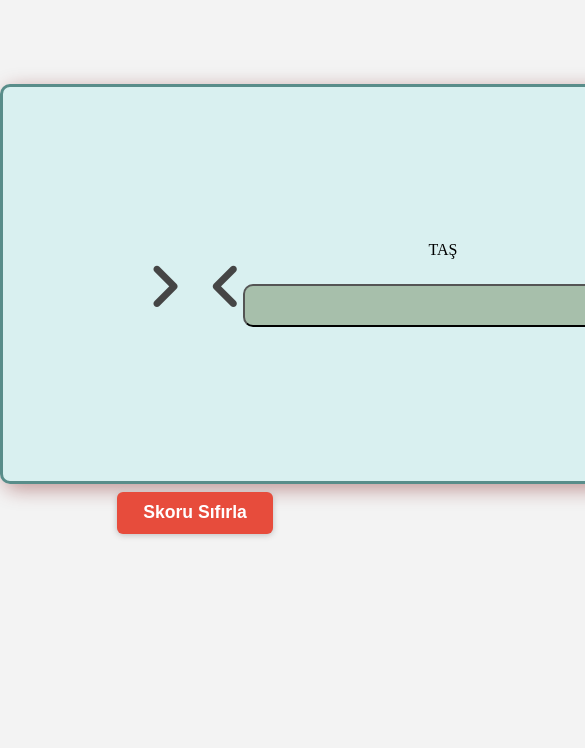
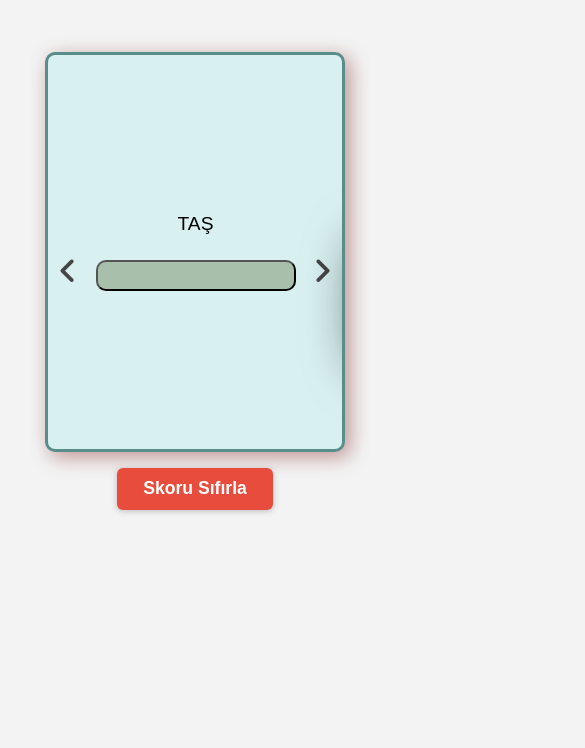
Before and after one commit to Dov07/RPS, a plain HTML site: page index.html in a window 390 px wide. Shown: the part 96-844 px from the top of the page, 585 px wide, since content can reach past the window. Drawn offline with Linux system fonts and the light colour scheme; a web font is replaced by a local one.

Commit message:
Responsive Steps

```diff
--- a/index.html
+++ b/index.html
@@ -16,28 +16,30 @@
 </head>
 
 <body>
-    <div>
+    <div class="container">
         <div class="header">
             <h1>TAŞ KAĞIT VE MAKAS</h1>
         </div>
+
         <!-- card body -->
         <div class="choise-move">
+            <button class="nav-btn prev"><i class="fa-solid fa-angle-left"></i></button>
             <div class="slider-track">
                 <div class="invisible">
-                    <P>TAŞ</P>
+                    <P class="rps_choise">TAŞ</P>
                     <button class="option first active" onclick="fight('Rock')">
                         <img src="/rps-img/the-rock.png" alt=""></button>
 
                 </div>
 
                 <div class="invisible">
-                    <p>KAĞIT</p>
+                    <p class="rps_choise">KAĞIT</p>
                     <button class="option second" onclick="fight('Paper')">
                         <img src="./rps-img/thumbs_b_c_7267580c3354c3a5397fdec21a59b066.jpg" alt=""></button>
 
                 </div>
                 <div class="invisible">
-                    <p>MAKAS</p>
+                    <p class="rps_choise">MAKAS</p>
                     <button class="option third" onclick="fight('Scissors')">
                         <img src="/rps-img/3096358.jpg" alt="">
 
@@ -45,13 +47,9 @@
 
                 </div>
             </div>
-
-        </div>
-        <!-- left right navigation -->
-        <div class="lf-nav">
-            <button class="nav-btn prev"><i class="fa-solid fa-angle-left"></i></button>
             <button class="nav-btn next"><i class="fa-solid fa-angle-right"></i></button>
         </div>
+
         <div class="result-area">
             <p class="showResult"></p>
             <button onclick="resetScore()" class="Reset">Skoru Sıfırla</button>
--- a/script.js
+++ b/script.js
@@ -6,7 +6,15 @@
 let currentIndex = 0;
 
 function updateSlide() {
-      track.style.transform = `translateX(-${currentIndex * 900}px)`;
+    let slideWidth;
+    if (window.matchMedia("(max-width: 600px)").matches) {
+        slideWidth = 250; // Mobil
+    } else if (window.matchMedia("(max-width: 900px)").matches){
+        slideWidth = 400; //tablet
+    }else{
+        slideWidth = 900; //tablet
+    }
+    track.style.transform = `translateX(-${currentIndex * slideWidth}px)`;
 }
 
 prevBtn.addEventListener('click', () => {
@@ -29,14 +37,14 @@ function resetScore() {
     console.log("Skor sıfırlandı:", sonuc);
 }
 // Sayfa yüklendiğinde mevcut skoru konsolda göster
-window.onload = function() {
+window.onload = function () {
     getResult();
 };
-function Calculate(){
+function Calculate() {
     let numberx = Math.random();
-   if(numberx < 1/3){
+    if (numberx < 1 / 3) {
         numberx = "Rock";
-   } else if(numberx < 2/3){
+    } else if (numberx < 2 / 3) {
         numberx = "Paper";
     } else {
         numberx = "Scissors";
@@ -45,32 +53,32 @@ function Calculate(){
 }
 
 let result = "";
-function fight(choise){
+function fight(choise) {
     const ComputerMove = Calculate();
-    let translate = {"Rock": "Taş", "Paper": "Kağıt", "Scissors": "Makas"};
+    let translate = { "Rock": "Taş", "Paper": "Kağıt", "Scissors": "Makas" };
     let result = "";
-    if(choise === "Rock"){
-        if(ComputerMove === "Rock"){
+    if (choise === "Rock") {
+        if (ComputerMove === "Rock") {
             result = "Berabere";
-        }else if(ComputerMove === "Paper"){
+        } else if (ComputerMove === "Paper") {
             result = "Kaybettin";
-        }else {
+        } else {
             result = "Kazandın";
         }
-    }else if(choise === "Paper"){
-        if(ComputerMove === "Rock"){
+    } else if (choise === "Paper") {
+        if (ComputerMove === "Rock") {
             result = "Kazandın";
-        }else if(ComputerMove === "Paper"){
+        } else if (ComputerMove === "Paper") {
             result = "Berabere";
-        }else{
+        } else {
             result = "Kaybettin";
         }
-    }else{
-        if(ComputerMove === "Rock"){
+    } else {
+        if (ComputerMove === "Rock") {
             result = "Kaybettin";
-        }else if(ComputerMove === "Paper"){
+        } else if (ComputerMove === "Paper") {
             result = "Kazandın";
-        }else{
+        } else {
             result = "Berabere";
         }
     }
@@ -84,18 +92,18 @@ function fight(choise){
 
 let sonuc;
 const data = localStorage.getItem("sonuc");
-if(data){
+if (data) {
     sonuc = JSON.parse(data);
-}else{
+} else {
     sonuc = { win: 0, tie: 0, lose: 0 };
 }
 
 function AddResult(result) {
-    if(result === "Kazandın"){
+    if (result === "Kazandın") {
         sonuc.win += 1;
-    }else if(result === "Berabere") {
+    } else if (result === "Berabere") {
         sonuc.tie += 1;
-    }else{
+    } else {
         sonuc.lose += 1;
     }
     updateScoreElement()
@@ -104,7 +112,7 @@ function AddResult(result) {
 
 function getResult() {
     const data = localStorage.getItem("sonuc");
-    if(data){
+    if (data) {
         const parsed = JSON.parse(data);
         console.log("Skor:", parsed);
         return parsed;
@@ -116,5 +124,5 @@ function getResult() {
 
 function updateScoreElement() {
     document.querySelector('.showResult')
-    .innerHTML = `Kazandın: ${sonuc.win}, Kayıp: ${sonuc.lose}, Berabere: ${sonuc.tie}`;
+        .innerHTML = `Kazandın: ${sonuc.win} , Kaybettin: ${sonuc.lose} , Berabere: ${sonuc.tie} `;
 }
--- a/style.css
+++ b/style.css
@@ -1,9 +1,58 @@
-/* Sonuç ve skor sıfırla alanı */
-
 
 
 
 @media (max-width: 600px) {
+    .container {
+        position: relative;
+    }
+
+    .choise-move {
+        max-width: 300px;
+        max-height: 400px;
+        display: flex;
+        margin-top: 0;
+        align-items: center;
+        justify-content: space-between;
+
+
+    }
+
+    .header {
+        font-size: small;
+    }
+
+
+
+    .slider-track {
+        max-width: 200px !important;
+        margin-left: 5px !important;
+        gap: 60% !important;
+        align-items: center;
+        margin-right: 4px;
+
+    }
+
+    .invisible {
+        max-width: 130px !important;
+        margin-left: 0px !important;
+
+
+
+    }
+
+    .option {
+        max-width: 200px !important;
+        padding: 6px 6px !important;
+    }
+
+    .nav-btn {
+        font-size: 30px !important;
+        width: 40px !important;
+        align-items: center;
+        margin-top: 40px;
+
+    }
+
     .result-area {
         max-width: 98vw;
         width: 98vw;
@@ -24,6 +73,50 @@
 
 }
 
+@media (min-width: 601px) and (max-width: 900px) {
+    .choise-move {
+        max-width: 450px;
+        max-height: 400px;
+        display: flex;
+        margin-top: 0;
+        align-items: center;
+        justify-content: space-between;
+
+
+    }
+
+    .slider-track {
+        max-width: 300px !important;
+        margin-left: 10px !important;
+        margin-right: 2px;
+        gap: 40% !important;
+        align-items: center;
+
+
+    }
+
+    .invisible {
+        max-width: 400px !important;
+        margin-left: 0px !important;
+        margin: 0 auto;
+
+
+    }
+
+    .option {
+        max-width: 280px !important;
+        padding: 6px 6px !important;
+    }
+
+    .nav-btn {
+        font-size: 40px !important;
+        width: 50px !important;
+        align-items: center;
+        margin-top: 40px;
+
+    }
+}
+
 * {
     margin: 0;
     padding: 0;
@@ -35,6 +128,10 @@ body {
     background-color: hsla(0, 0%, 93%, 0.666)
 }
 
+.container {
+    position: relative;
+}
+
 h1 {
     text-align: center;
     font-family: "Outfit", sans-serif;
@@ -43,10 +140,18 @@ h1 {
     font-style: normal;
 }
 
+.rps_choise {
+    font-family: "Asimovian", sans-serif;
+    font-optical-sizing: auto;
+    font-weight: 300;
+    font-style: normal;
+    font-size: larger;
+}
+
 .header {
     width: fit-content;
-    margin: 40px auto;
-    margin-bottom: 0%;
+    margin: 35px auto;
+    margin-bottom: 0;
     background-color: rgba(205, 205, 30, 0.055);
     padding: 0px;
 }
@@ -57,9 +162,9 @@ h1 {
     height: 400px;
     background-color: #7ae5e536;
     margin: 0 auto;
-    margin-top: 100px;
+    margin-top: 80px;
     border: 3px solid #044a4598;
-    ;
+    align-items: center;
     border-radius: 10px;
     box-shadow: 5px 5px 20px rgba(117, 9, 9, 0.411);
     display: flex;
@@ -68,13 +173,17 @@ h1 {
 
 .slider-track {
 
+    width: 700px;
+    height: 400px;
     align-items: center;
     display: flex;
     transition: transform 0.5s ease;
-    gap: 22%;
+    gap: 52%;
+    margin-left: 30px;
 }
 
 .invisible {
+
     text-align: center;
     margin-left: 20%;
     height: auto;
@@ -100,6 +209,7 @@ h1 {
 
 
 }
+
 /* Button İMG */
 img {
     width: 100%;
@@ -116,6 +226,7 @@ img:hover {
 }
 
 /* Left - Right Navigation */
+
 .nav-btn {
     background: none;
     border: none;
@@ -124,6 +235,7 @@ img:hover {
     font-weight: lighter;
     font-style: italic;
     cursor: pointer;
+    width: 80px;
 }
 
 
@@ -136,17 +248,15 @@ img:hover {
     color: white
 }
 
-.prev {
-    position: absolute;
-    top: 22rem;
-    left: 12rem;
+/* .prev {
+    top: 18rem;
+    left: 20rem;
 }
 
 .next {
-    position: absolute;
-    top: 22rem;
-    right: 12rem;
-}
+    top: 1rem;
+    right: 20rem;
+} */
 
 /*  Sonuc and Reset button */
 .showResult {
@@ -162,6 +272,7 @@ img:hover {
     font-size: large;
 
 }
+
 .showResult:empty {
     display: none;
 }
@@ -169,7 +280,7 @@ img:hover {
 .result-area {
     width: 90vw;
     max-width: 600px;
-    margin: 0 auto 2vw auto;
+    margin: 2vw auto 2vw auto;
     display: flex;
     flex-direction: column;
     align-items: center;
```
Lines whose indentation alone changed are shown as unchanged.
